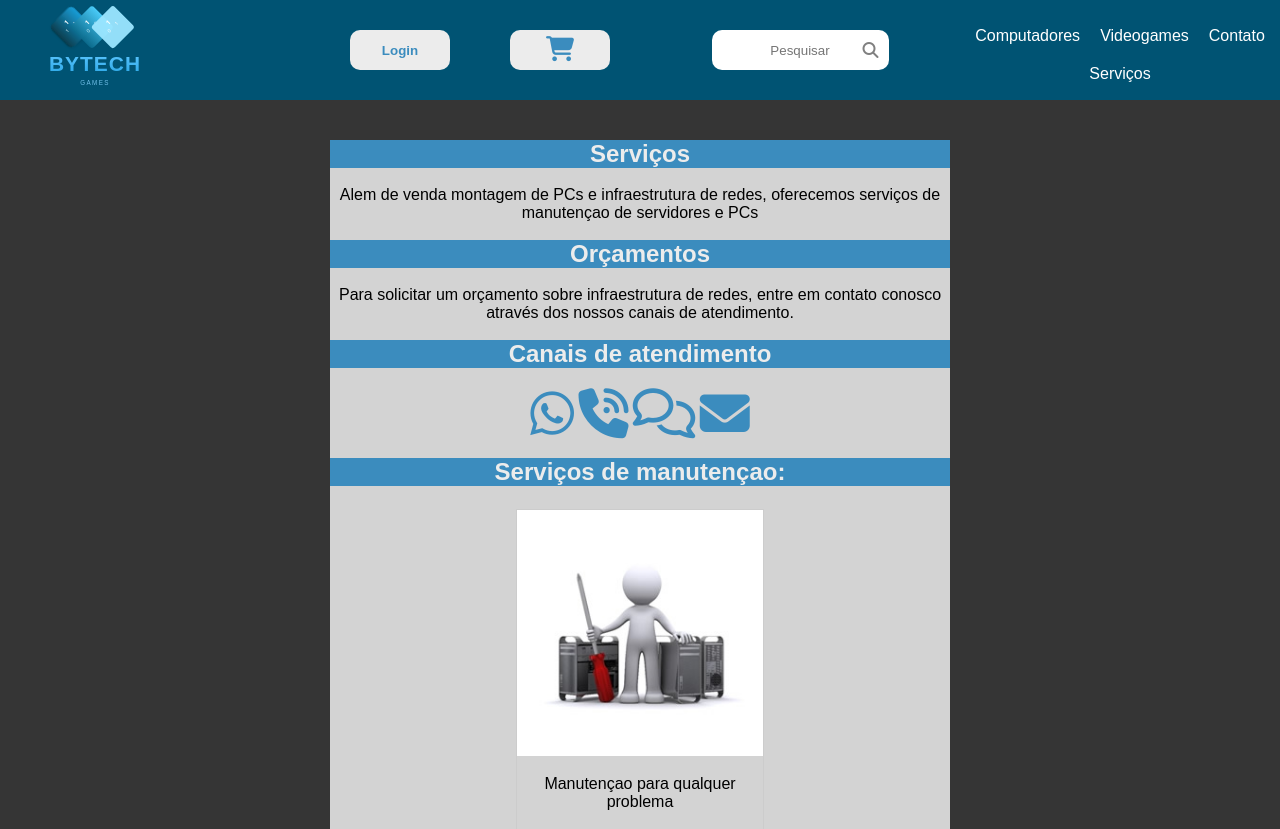
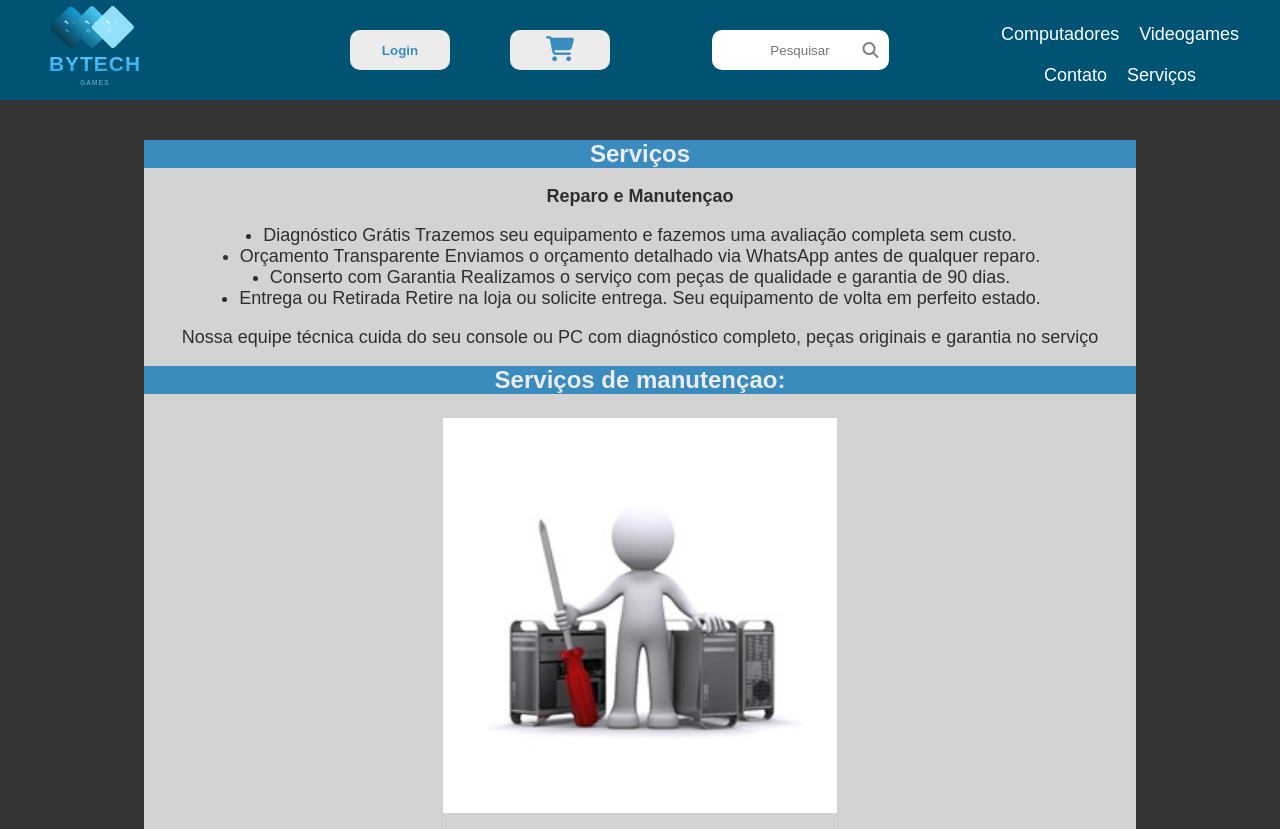
Before and after one commit to GabriaTz/site-bytetech-senac, a plain HTML site: page servicos.html in a window 1280 px wide. Shown: the top 829 px of the page. Drawn offline with Linux system fonts and the light colour scheme.

Commit message:
atualizado descrição das colunas e modificado certas partes

```diff
--- a/servicos.html
+++ b/servicos.html
@@ -49,18 +49,39 @@
 
     <div class="contato">
         <h2>Serviços</h2><br>
-        <p>Alem de venda montagem de PCs e infraestrutura de redes, oferecemos serviços de manutençao de servidores e PCs</p>
+        <h3>Reparo e Manutençao</h3>
+        <br>
+<ul>
+<li>
+Diagnóstico Grátis
+Trazemos seu equipamento e fazemos uma avaliação completa sem custo.
+</li>
+<li>
+
+Orçamento Transparente
+Enviamos o orçamento detalhado via WhatsApp antes de qualquer reparo.
+</li>
+<li>
+
+Conserto com Garantia
+Realizamos o serviço com peças de qualidade e garantia de 90 dias.
+</li>
+<li>
+
+Entrega ou Retirada
+Retire na loja ou solicite entrega. Seu equipamento de volta em perfeito estado.
+</li>
+
+</ul>
+<br>
+
+        <p>Nossa equipe técnica cuida do seu console ou PC com diagnóstico completo, peças originais e garantia no serviço</p>
         <br>
 
-       <h2>Orçamentos</h2><br>
+       <!-- <h2>Orçamentos</h2><br>
        <p>Para solicitar um orçamento sobre infraestrutura de redes, entre em contato conosco através dos nossos canais de atendimento.</p>
-        <br>
+        <br> -->
 
-            <h2>Canais de atendimento</h2>
-            <a href=""><i class="fa-brands fa-whatsapp"></i></a>
-            <a href=""><i class="fa-solid fa-phone-volume"></i></a>
-            <a href=""><i class="fa-regular fa-comments"></i></a>
-            <a href=""><i class="fa-solid fa-envelope"></i></a>
 
 <h2>Serviços de manutençao:</h2><br>
 
@@ -97,11 +118,19 @@
   <div class="desc">Manutençao de infraestrutura de redes</div>
   <button>Agende</button>
 </div>
-
 </div>
 
+    <div>
 
+                    <h2>Canais de atendimento</h2>
+            <a href=""><i class="fa-brands fa-whatsapp"></i></a>
+            <a href=""><i class="fa-solid fa-phone-volume"></i></a>
+            <a href=""><i class="fa-regular fa-comments"></i></a>
+            <a href=""><i class="fa-solid fa-envelope"></i></a>
     </div>
+    </div>
+
+
 
 
 <!--
--- a/style.css
+++ b/style.css
@@ -214,7 +214,7 @@
     text-align: center;
     border: none;
     border-radius: 20px;
-    width: 50%;
+    width: 80%;
     height: auto;
     margin: auto;
     margin-bottom: 50px;
@@ -449,6 +449,25 @@
     padding-top: 20px;
 }
 
+ul,h3,p {
+
+    color: rgb(46, 46, 46);
+    text-align: center;
+    font-size: large;
+    display: flex;
+    flex-direction: row;
+    flex-wrap: wrap;
+    justify-content: center;
+    align-items: center;
+
+}
+
+li
+{
+    list-style-type: disc;
+    color: rgb(46, 46, 46);
+}
+
 .slideshow-container {
   max-width: 1000px;
   position: relative;
```
Also changed, not shown: index.html (+10 -7 lines).
